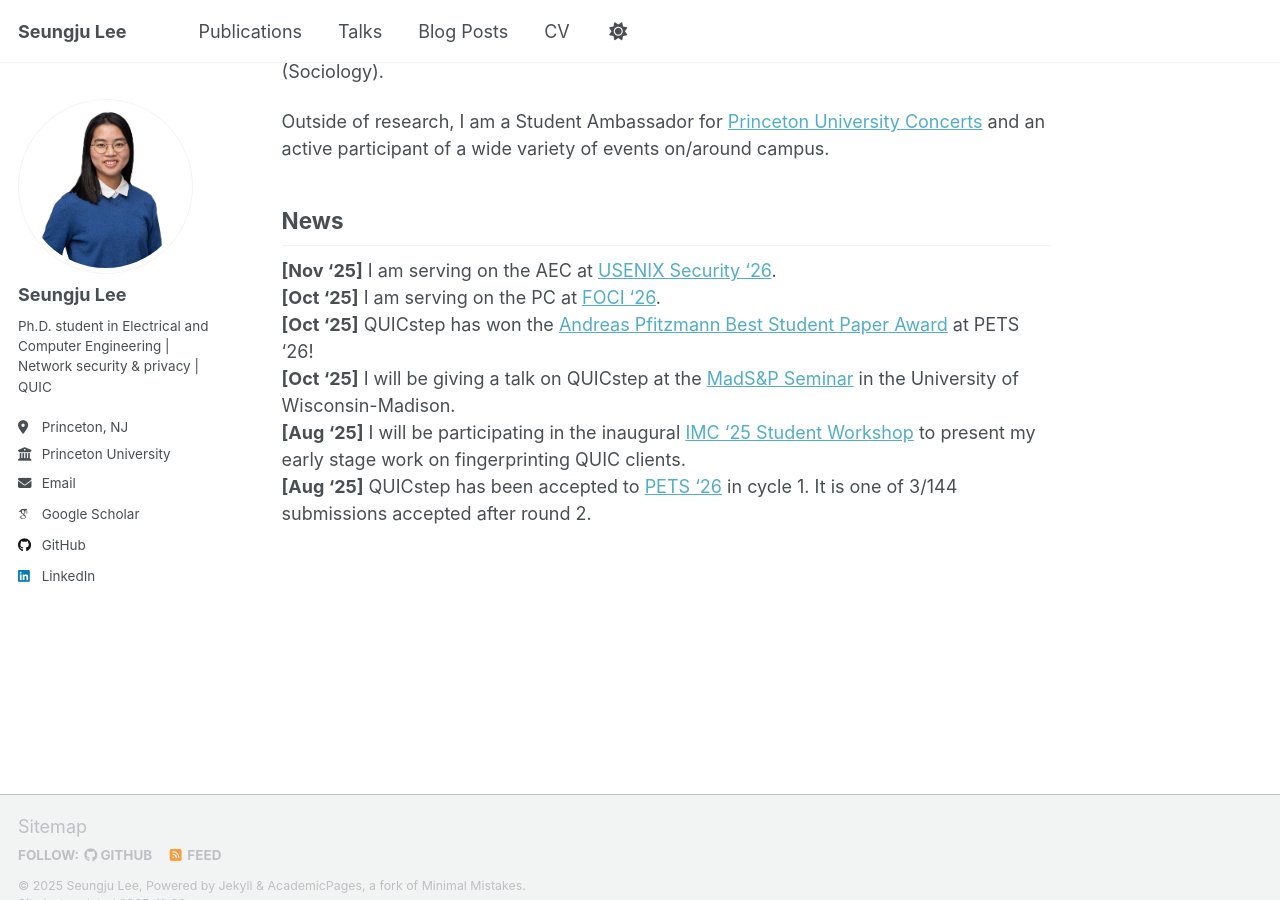
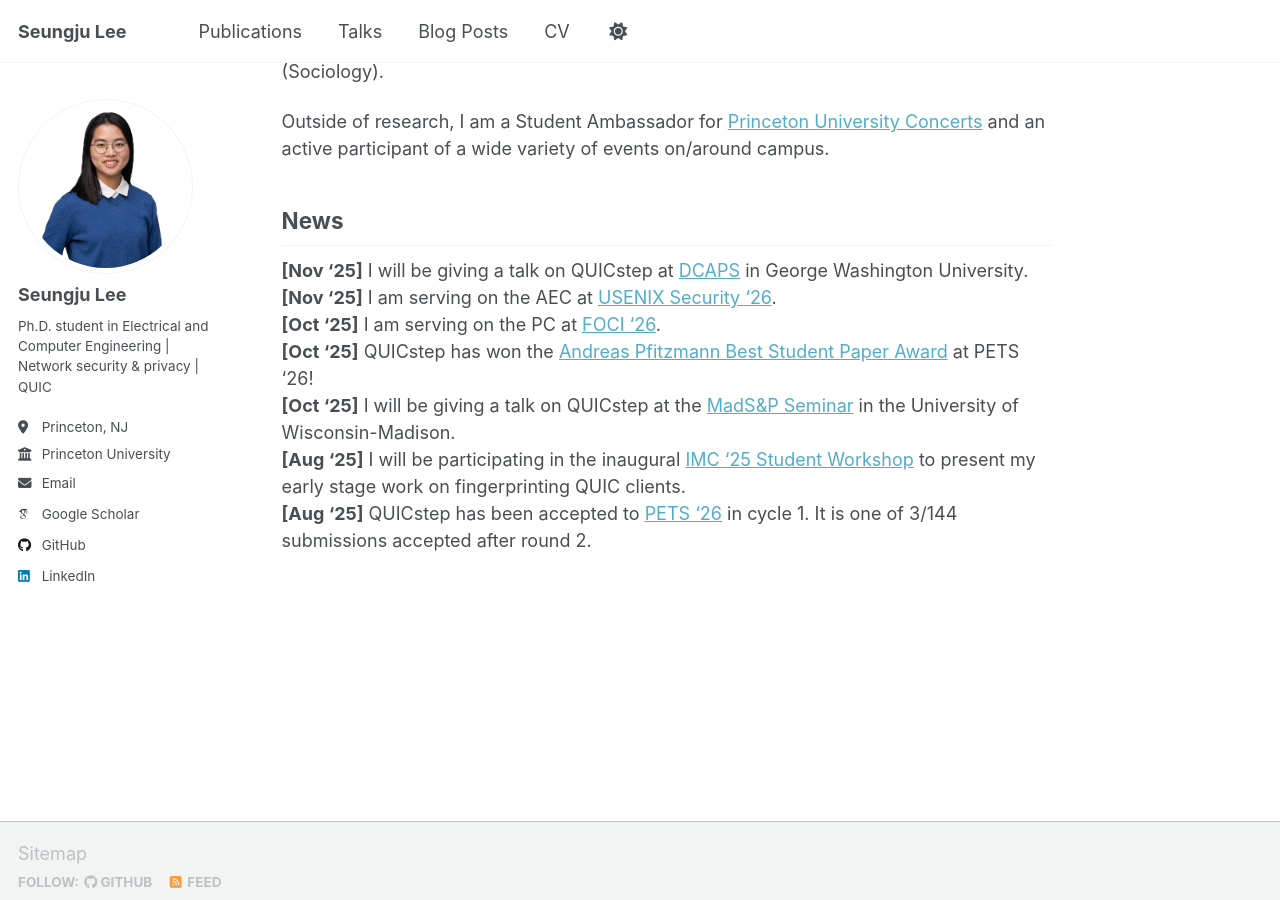
Before and after one commit to lsj1822/lsj1822.github.io, a Jekyll site: the page built from _pages/about.md, in a window 1280 px wide and 900 px high, scrolled down 458 px. Built offline with Jekyll 4.4.1, drawn with Linux system fonts in a browser that asks for light colours; some web fonts are replaced; a script that is not in the unit is left out.

Commit message:
add dcaps

```diff
--- a/_pages/about.md
+++ b/_pages/about.md
@@ -15,6 +15,7 @@ Outside of research, I am a Student Ambassador for [Princeton University Concert
 
 ## News
 
+**[Nov '25]** I will be giving a talk on QUICstep at [DCAPS](https://dcaps.info/2025-12-4.html) in George Washington University.<br>
 **[Nov '25]** I am serving on the AEC at [USENIX Security '26](https://www.usenix.org/conference/usenixsecurity26).<br>
 **[Oct '25]** I am serving on the PC at [FOCI '26](https://foci.community).<br>
 **[Oct '25]** QUICstep has won the [Andreas Pfitzmann Best Student Paper Award](https://petsymposium.org/2026/student-paper-award.php) at PETS '26!<br>
```
Also changed, not shown: 2 other files.
